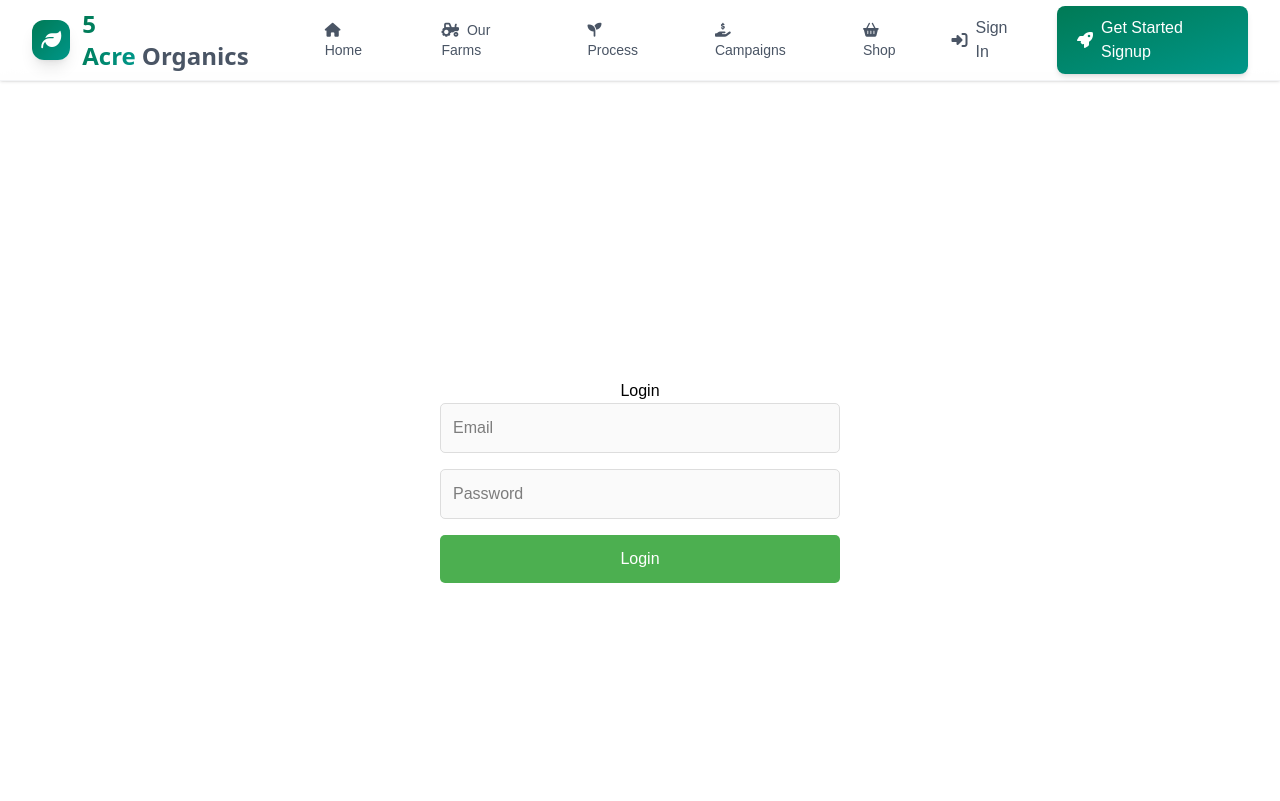
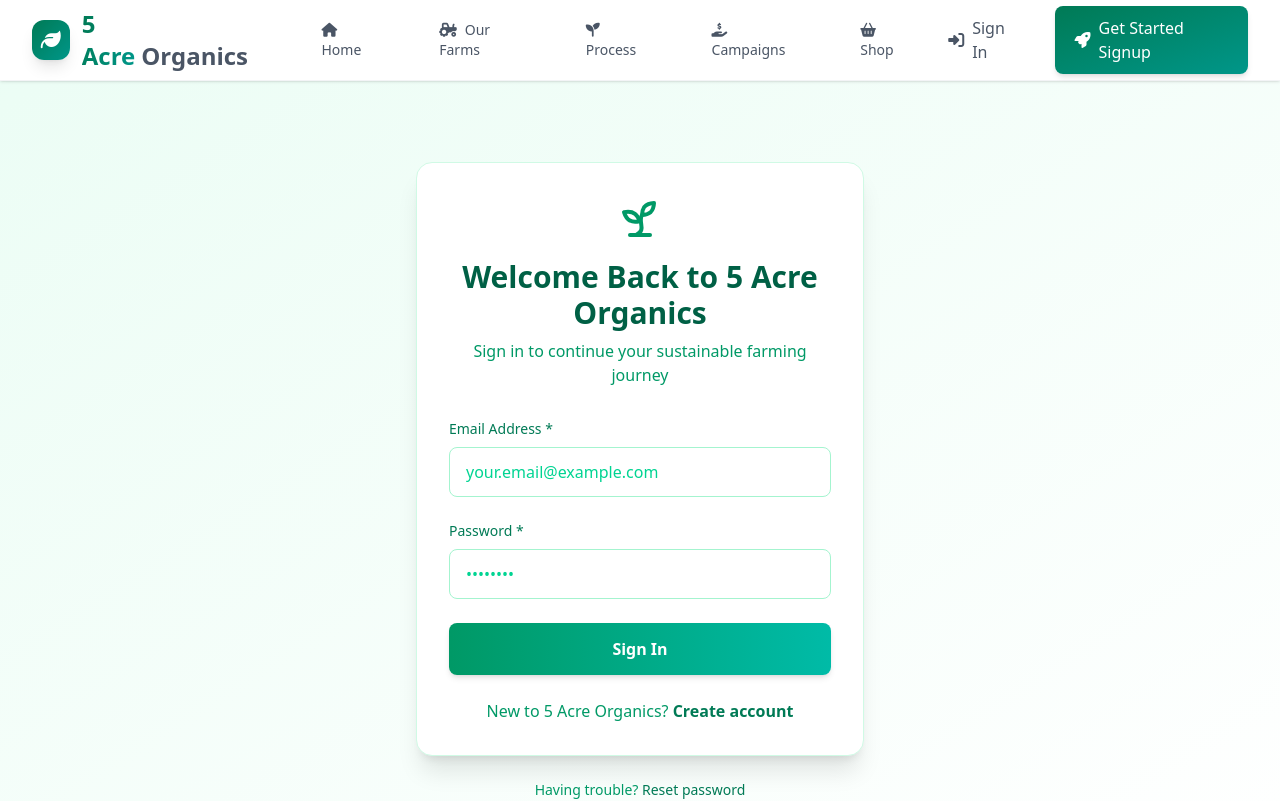
Before and after one commit to anirudddha/crowd-farming, a React (Vite) app: page /login in a window 1280 px wide. Shown: the top 801 px of the page. Built offline with nearby package versions, Linux system fonts and the light colour scheme; the HTML template or start-up script is replaced by a standard one.

Commit message:
login page css change

```diff
--- a/src/components/Login.jsx
+++ b/src/components/Login.jsx
@@ -1,52 +1,108 @@
-// src/pages/Login.jsx
-
 import React, { useState } from 'react';
 import axios from 'axios';
 import { useNavigate } from 'react-router-dom';
-import '../styles/Login.css'; // Import the CSS file
+import { motion } from 'framer-motion';
+import { Sprout } from 'lucide-react';
 
 const Login = () => {
-  // State to manage email and password inputs
   const [email, setEmail] = useState('');
   const [password, setPassword] = useState('');
-  const navigate = useNavigate(); // Hook to navigate routes
+  const navigate = useNavigate();
 
-  // Handle form submission
   const handleLogin = async (e) => {
-    e.preventDefault(); // Prevent page refresh
-
+    e.preventDefault();
     try {
       const response = await axios.post('http://localhost:5000/api/auth/login', { email, password });
-      localStorage.setItem('token', response.data.token); // Store token on success
-      navigate('/dashboard'); // Redirect to dashboard
+      localStorage.setItem('token', response.data.token);
+      navigate('/dashboard');
     } catch (error) {
-      console.error('Login failed:', error); // Log error for debugging
-      alert('Invalid credentials: ' + (error.response?.data?.error || 'Unknown error')); // Alert on failure
+      console.error('Login failed:', error);
+      alert('Invalid credentials: ' + (error.response?.data?.error || 'Unknown error'));
     }
   };
 
   return (
-    <div className="login-container">
-      <h1>Login</h1>
-      <form onSubmit={handleLogin} className="login-form">
+    <div className="min-h-screen bg-gradient-to-br from-emerald-50 to-white flex items-center justify-center p-4">
+      <motion.div
+        initial={{ opacity: 0, y: 20 }}
+        animate={{ opacity: 1, y: 0 }}
+        transition={{ duration: 0.5 }}
+        className="w-full max-w-md"
+      >
+        <div className="bg-white rounded-2xl shadow-xl p-8 border border-emerald-100">
+          {/* Header */}
+          <div className="text-center mb-8">
+            <div className="flex justify-center mb-4">
+              <Sprout className="w-12 h-12 text-emerald-600" />
+            </div>
+            <h1 className="text-3xl font-bold text-emerald-800 mb-2">
+              Welcome Back to 5 Acre Organics
+            </h1>
+            <p className="text-emerald-600">
+              Sign in to continue your sustainable farming journey
+            </p>
+          </div>
+
+          {/* Form */}
+          <form onSubmit={handleLogin} className="space-y-6">
+            <div>
+              <label className="block text-sm font-medium text-emerald-700 mb-2">
+                Email Address *
+              </label>
               <input
-          style={{ width: "auto" }}
                 type="email"
-          placeholder="Email"
                 value={email}
                 onChange={(e) => setEmail(e.target.value)}
+                className="w-full px-4 py-3 border border-emerald-200 rounded-lg focus:ring-2 focus:ring-emerald-500 focus:border-emerald-500 placeholder-emerald-400"
+                placeholder="your.email@example.com"
                 required
               />
+            </div>
+
+            <div>
+              <label className="block text-sm font-medium text-emerald-700 mb-2">
+                Password *
+              </label>
               <input
-          style={{ width: "auto" }}
                 type="password"
-          placeholder="Password"
                 value={password}
                 onChange={(e) => setPassword(e.target.value)}
+                className="w-full px-4 py-3 border border-emerald-200 rounded-lg focus:ring-2 focus:ring-emerald-500 focus:border-emerald-500 placeholder-emerald-400"
+                placeholder="••••••••"
                 required
               />
-        <button type="submit">Login</button>
+            </div>
+
+            <button
+              type="submit"
+              className="w-full py-3.5 bg-gradient-to-r from-emerald-600 to-teal-500 hover:from-emerald-700 hover:to-teal-600 text-white font-semibold rounded-lg transition-all transform hover:scale-[1.02] shadow-md"
+            >
+              Sign In
+            </button>
           </form>
+
+          {/* Signup Link */}
+          <p className="text-center mt-6 text-emerald-600">
+            New to 5 Acre Organics?{' '}
+            <button
+              onClick={() => navigate('/signup')}
+              className="text-emerald-700 font-semibold hover:text-emerald-800 hover:underline"
+            >
+              Create account
+            </button>
+          </p>
+        </div>
+
+        {/* Form Footer */}
+        <div className="mt-6 text-center">
+          <p className="text-sm text-emerald-600">
+            Having trouble?{' '}
+            <span className="text-emerald-700 hover:underline cursor-pointer">
+              Reset password
+            </span>
+          </p>
+        </div>
+      </motion.div>
     </div>
   );
 };
```
Lines whose indentation alone changed are shown as unchanged.
